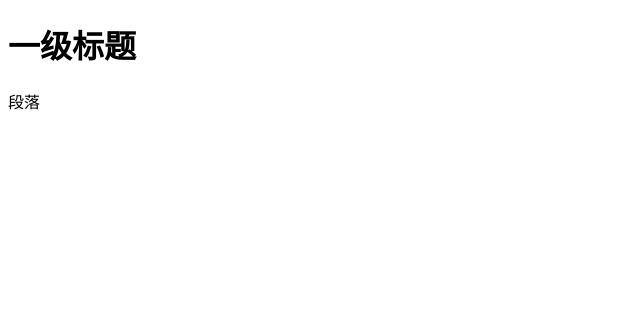
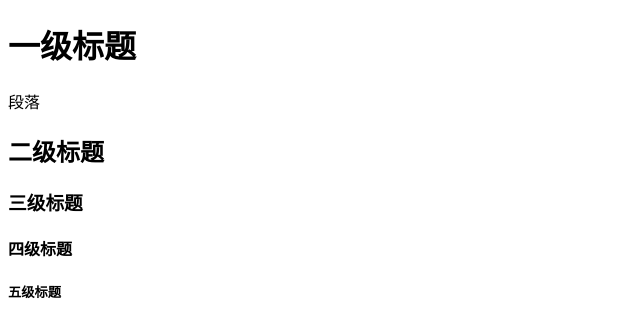
Before and after one commit to Caoyuewin/-, a plain HTML site: page html学习/index.html in a window 1280 px wide. Shown: the whole page, without its empty margins (0-640 px from the left). Drawn offline with Linux system fonts and the light colour scheme.

Commit message:
多级标题

```diff
--- a/html学习/index.html
+++ b/html学习/index.html
@@ -8,5 +8,9 @@
     <body>
         <h1>一级标题</h1>
         <p>段落</p>
+        <h2>二级标题</h2>
+        <h3>三级标题</h3>
+        <h4>四级标题</h4>
+        <h5>五级标题</h5>
     </body>
 </html>
```
